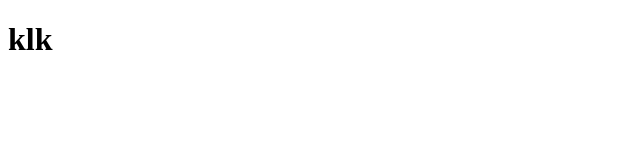
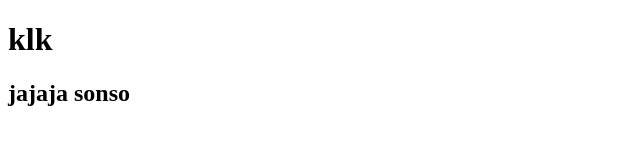
Before and after one commit to MarcoAlcarraz/proyecto, a plain HTML site: page index.html in a window 1280 px wide. Shown: the whole page, without its empty margins (0-640 px from the left). Drawn offline with Linux system fonts and the light colour scheme.

Commit message:
cambio 1

```diff
--- a/index.html
+++ b/index.html
@@ -8,6 +8,6 @@
 </head>
 <body>
     <h1> klk</h1>
-
+    <h2> jajaja sonso</h2>
 </body>
 </html>
```
